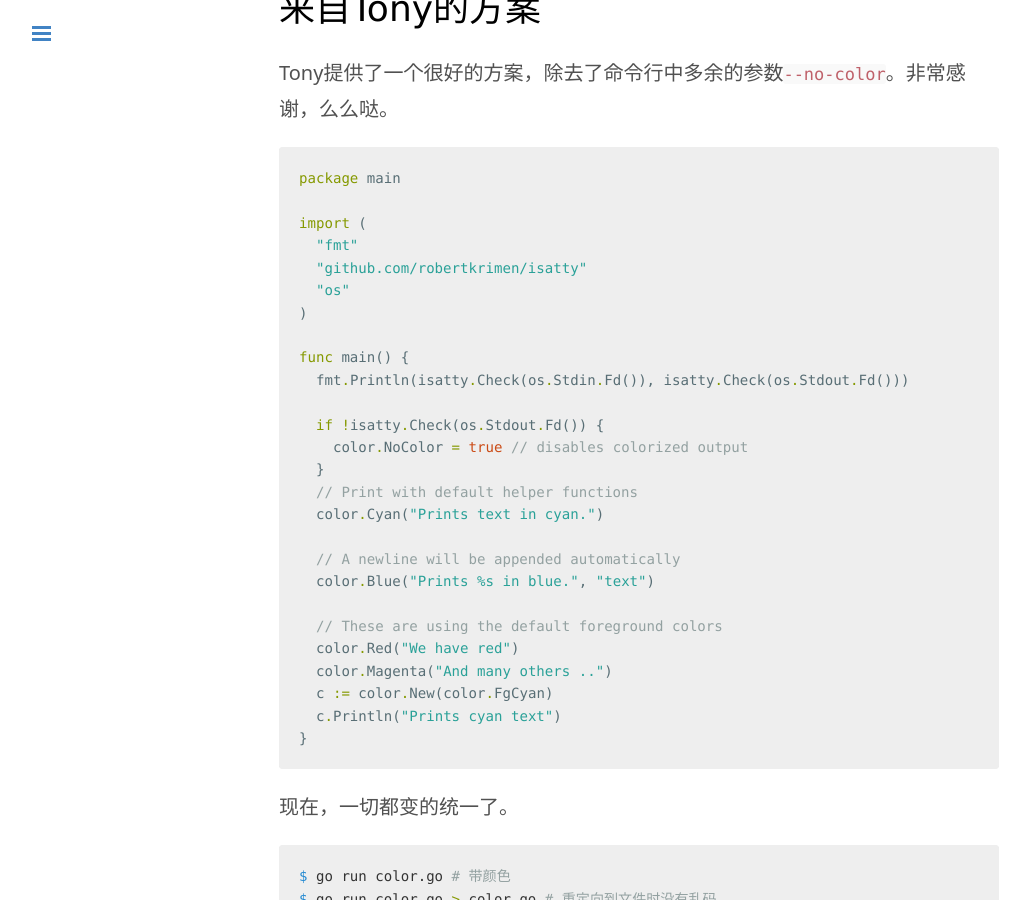
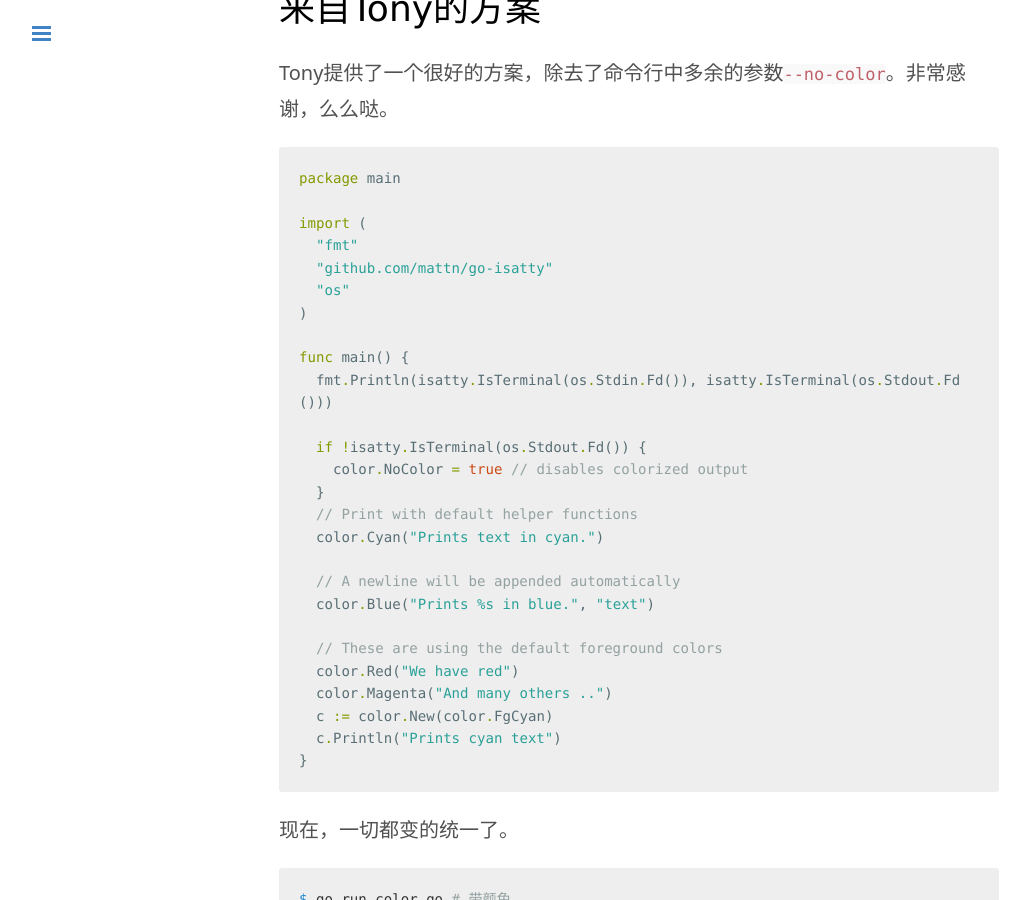
Before and after one commit to zddhub/zddhub.github.io, a Jekyll site: the page built from _posts/2015-07-23-terminal-color.md, in a window 1280 px wide and 900 px high, scrolled down 1809 px. Shown: the whole window, without its empty margins (1-1031 px from the left). Built offline with Jekyll 4.4.1, drawn with Linux system fonts in a browser that asks for light colours; Markdown is read by kramdown in place of the engine named in the settings; comment, search, counter and statistics services are not loaded.

Commit message:
Edit blog: terminal color
Use "github.com/mattn/go-isatty" to support more platform

```diff
--- a/_posts/2015-07-23-terminal-color.md
+++ b/_posts/2015-07-23-terminal-color.md
@@ -80,14 +80,14 @@ package main
 
 import (
   "fmt"
-  "github.com/robertkrimen/isatty"
+  "github.com/mattn/go-isatty"
   "os"
 )
 
 func main() {
-  fmt.Println(isatty.Check(os.Stdin.Fd()), isatty.Check(os.Stdout.Fd()))
+  fmt.Println(isatty.IsTerminal(os.Stdin.Fd()), isatty.IsTerminal(os.Stdout.Fd()))
 
-  if !isatty.Check(os.Stdout.Fd()) {
+  if !isatty.IsTerminal(os.Stdout.Fd()) {
     color.NoColor = true // disables colorized output
   }
   // Print with default helper functions
```
